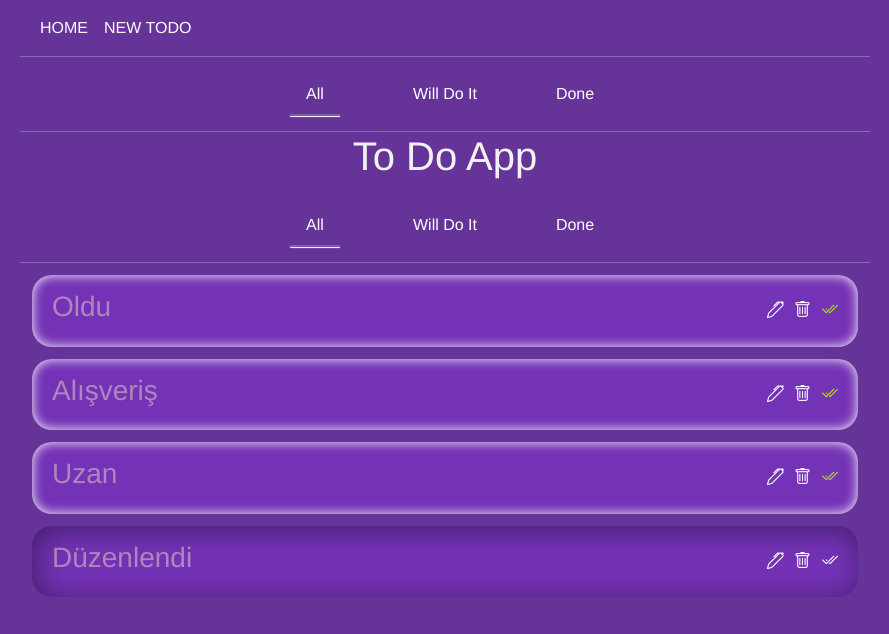
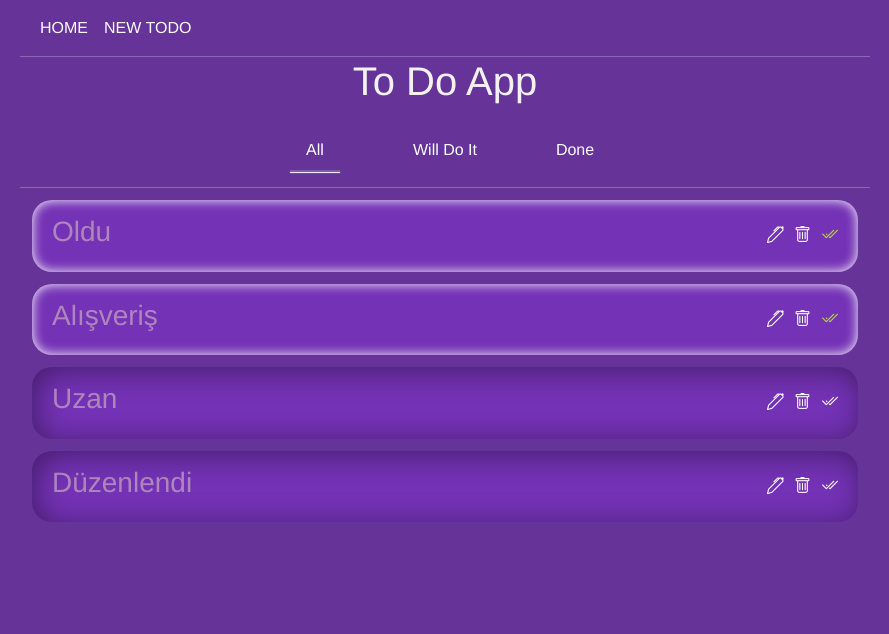
Before and after one commit to oguzhanascier/todolist-vue3-jsonServer, a Vue app: page / in a window 1280 px wide. Shown: the top 634 px of the page, without its empty margins (195-1084 px from the left). Built offline with nearby package versions, Linux system fonts and the light colour scheme; data requests are answered from the project's data file.

Commit message:
delete filtred component

```diff
--- a/data/db.json
+++ b/data/db.json
@@ -16,7 +16,7 @@
       "id": 58662280,
       "title": "Uzan",
       "content": "gidip uzanayım 13 dk ",
-      "done": true
+      "done": false
     },
     {
       "id": 98743071,
--- a/src/App.vue
+++ b/src/App.vue
@@ -1,21 +1,14 @@
 <template>
   <div>
     <navbar></navbar>
-    <navbar-filter @filterStatus="activeTab = $event" :activeTab="activeTab"></navbar-filter>
     <router-view></router-view>
   </div>
 </template>
 <script>
 import navbar from './components/navbar.vue';
-import navbarFilter from './components/navbarFilter.vue';
 export default {
-  components: { navbar, navbarFilter },
-  data() {
-    return {
+  components: { navbar },
 
-      activeTab:'all'
-    }
-  }
 }
 </script>
 <style>
```
